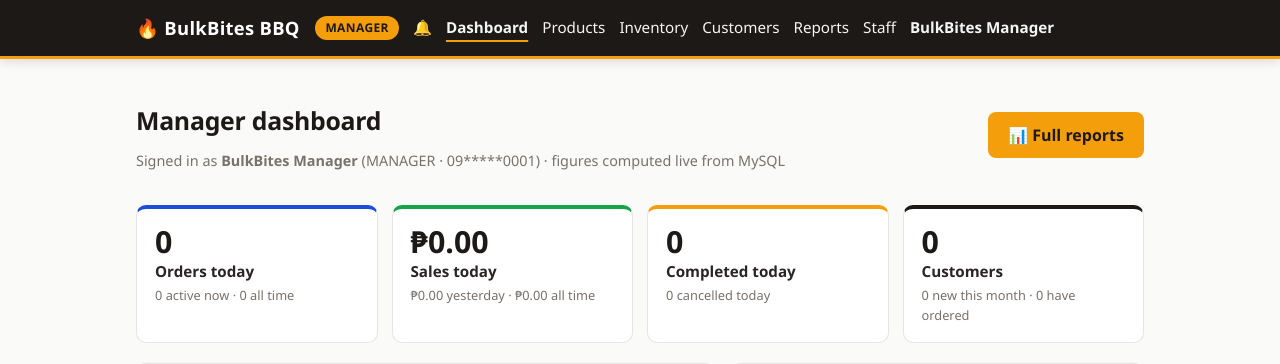
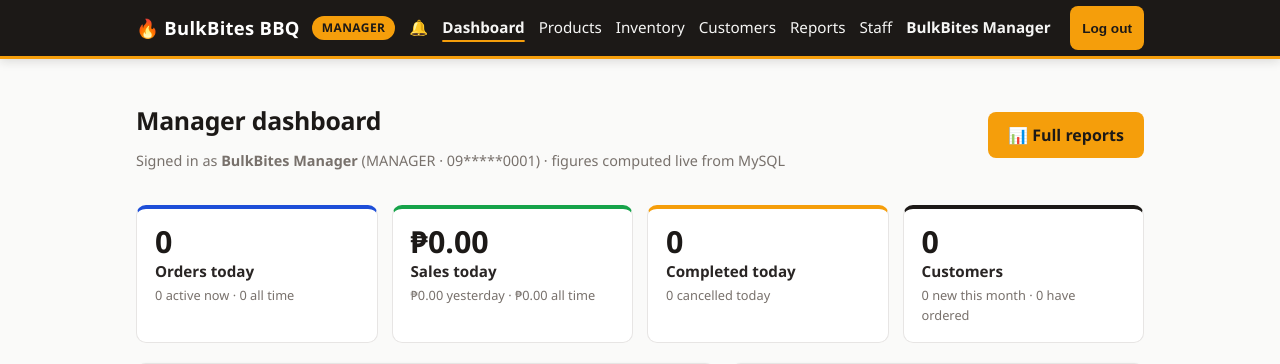
Before and after one commit to estayanikhristianmaenard-a11y/Final_BBQ_System, a PHP site: page /manager/dashboard.php in a window 1280 px wide. Shown: the top 364 px of the page. Run offline with PHP 8.4, Linux system fonts and the light colour scheme; a user stored in the database is signed in; data comes from the database, SQL or seed files in the repository; data that the repository does not hold is empty.

Commit message:
may log out button na

```diff
--- a/FINAAAAL_BBQSYSTEM/assets/css/style.css
+++ b/FINAAAAL_BBQSYSTEM/assets/css/style.css
@@ -45,6 +45,8 @@ body {
 .nav-links a:hover { color: var(--amber); }
 .nav-user { font-weight: 600; }
 .inline-form { display: inline; margin: 0; }
+.nav-logout { flex: 0 0 auto; margin-left: auto; }
+.nav-logout .btn { min-height: 44px; white-space: nowrap; }
 
 main.container { flex: 1 0 auto; padding-top: 24px; padding-bottom: 40px; }
 
@@ -651,7 +653,9 @@ textarea { resize: vertical; }
 @media (max-width: 640px) {
   .site-header { position: static; }
   .nav { justify-content: flex-start; row-gap: 4px; }
+  .nav-logout { order: 1; }
   .nav-links {
+    order: 2;
     flex: 1 1 100%; flex-wrap: nowrap; justify-content: flex-start;
     overflow-x: auto; overscroll-behavior-x: contain; scrollbar-width: none;
     gap: 4px; padding-bottom: 2px;
--- a/FINAAAAL_BBQSYSTEM/includes/header.php
+++ b/FINAAAAL_BBQSYSTEM/includes/header.php
@@ -57,15 +57,17 @@ $navCurrent = static function (string $path) use ($currentScript): string {
           <?php endif; ?>
           <a class="nav-user" href="<?= e(user_home($currentUser['role'])) ?>"<?= $navCurrent(user_home($currentUser['role'])) ?>><?= e($currentUser['full_name']) ?></a>
         <?php endif; ?>
-        <form class="inline-form" method="post" action="<?= e(url('auth/logout.php')) ?>">
-          <?= csrf_field() ?>
-          <button class="btn btn-outline btn-sm" type="submit">Log out</button>
-        </form>
       <?php else: ?>
         <a href="<?= e(url('login.php')) ?>"<?= $navCurrent('login.php') ?>>Customer login</a>
         <a href="<?= e(url('auth/staff_login.php')) ?>"<?= $navCurrent('auth/staff_login.php') ?>>Staff/Manager login</a>
       <?php endif; ?>
     </nav>
+    <?php if ($currentUser): ?>
+      <form class="inline-form nav-logout" method="post" action="<?= e(url('auth/logout.php')) ?>">
+        <?= csrf_field() ?>
+        <button class="btn btn-primary btn-sm" type="submit">Log out</button>
+      </form>
+    <?php endif; ?>
   </div>
 </header>
 <main class="container" id="main-content">
```
Also changed, not shown: 1 other file.
